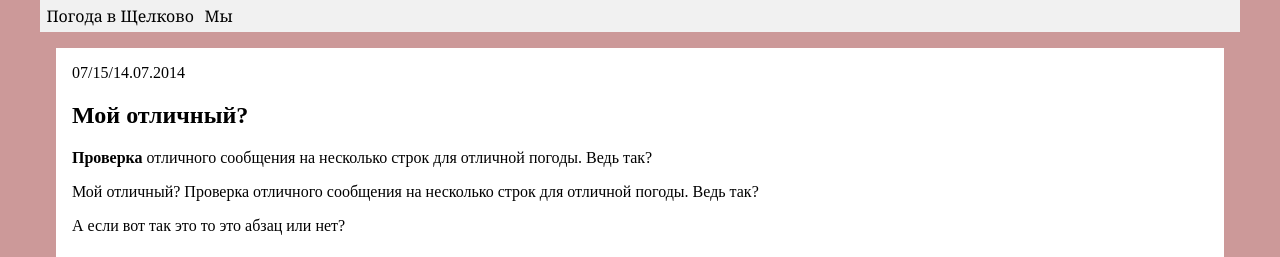
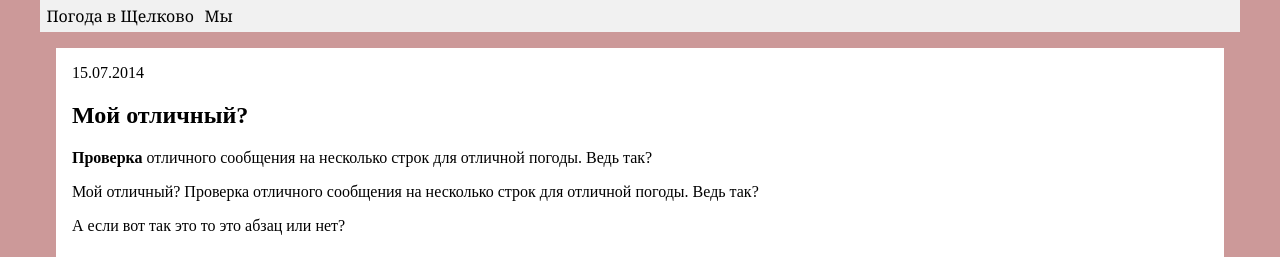
Before and after one commit to VVVas/vvvas.github.io, a Jekyll site: the page built from _posts/2014-07-15-new-post.md, in a window 1280 px wide. Shown: the top 257 px of the page. Built offline with Jekyll 4.4.1, drawn with Linux system fonts in a browser that asks for light colours.

Commit message:
дата

```diff
--- a/_layouts/post.html
+++ b/_layouts/post.html
@@ -32,7 +32,7 @@
 <section id="blog">
 	<div>
 
-{{ page.date | date: "%D.%m.%Y" }}
+{{ page.date | date: "%d.%m.%Y" }}
 
 {{ content }}
 
```
